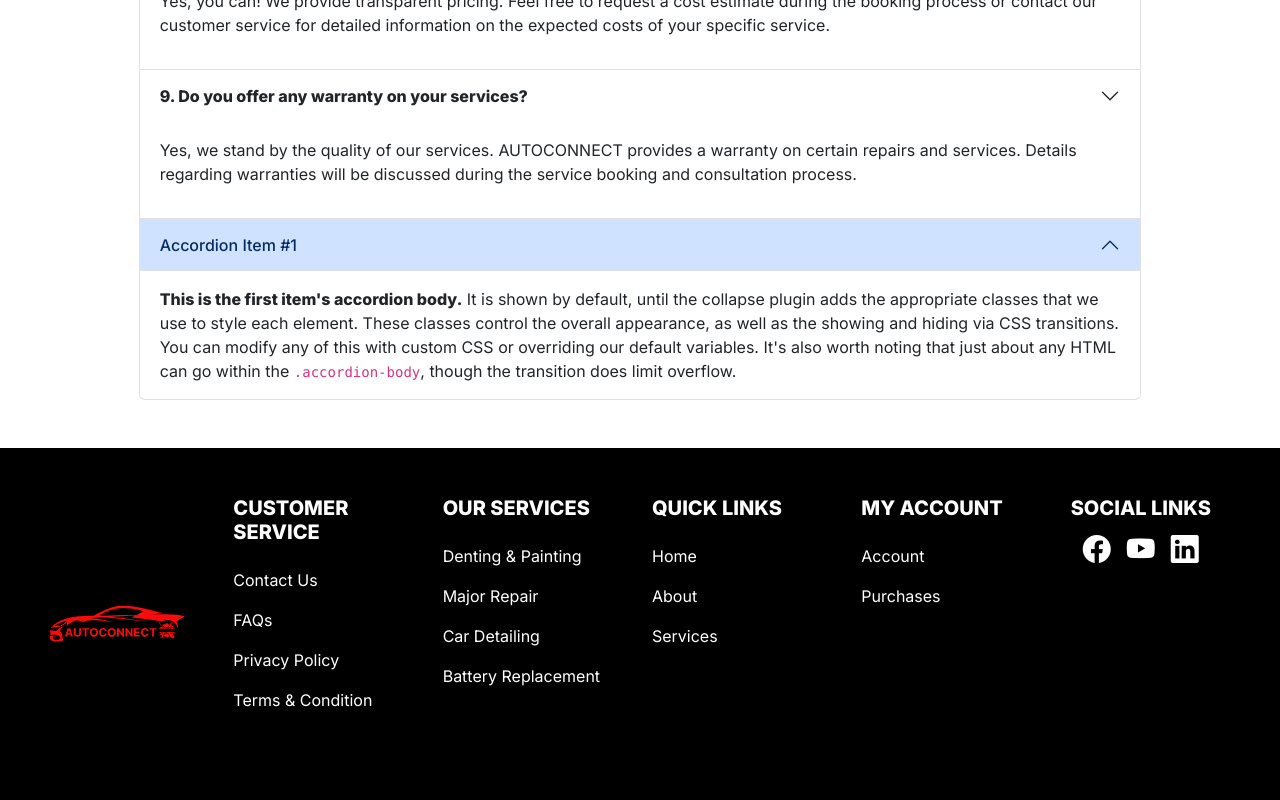
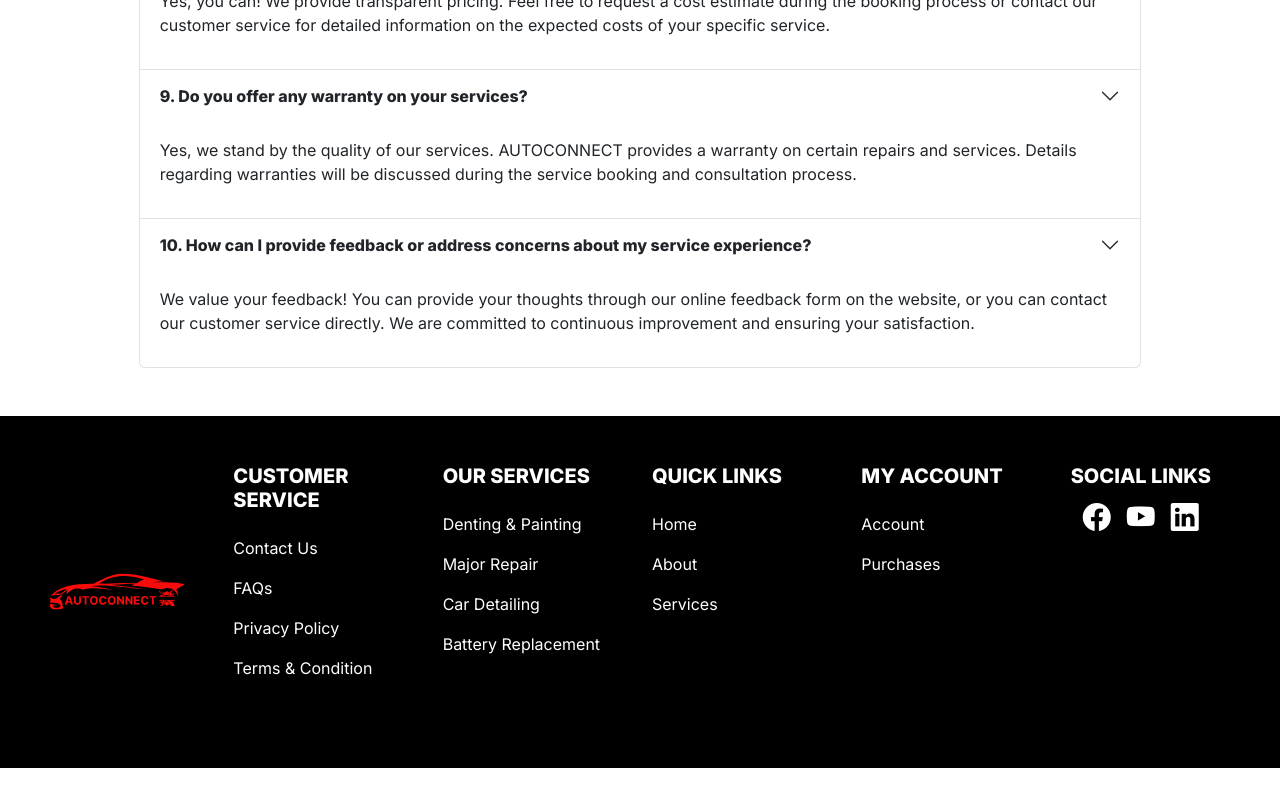
Before and after one commit to jaspherbagor/AutoConnect, a React (Create React App) app in the folder front-end/: page /faqs in a window 1280 px wide. Shown: the part 1113-1913 px from the top of the page. After the commit the page ends 1881 px from the top, so only its background shows below. Built offline with nearby package versions, Linux system fonts and the light colour scheme.

Commit message:
updated the accordion item 10

```diff
--- a/front-end/src/components/pages/client/faqs.jsx
+++ b/front-end/src/components/pages/client/faqs.jsx
@@ -126,13 +126,13 @@ const Faqs = () => {
 
             <div class="accordion-item">
               <h2 class="accordion-header">
-                <button class="accordion-button fw-medium" type="button" data-bs-toggle="collapse" data-bs-target="#faq-Ten" aria-expanded="true" aria-controls="faq-Ten">
-                  Accordion Item #1
+                <button class="accordion-button collapsed fw-bold" type="button" data-bs-toggle="collapse" data-bs-target="#faq-Ten" aria-expanded="true" aria-controls="faq-Ten">
+                  10. How can I provide feedback or address concerns about my service experience?
                 </button>
               </h2>
               <div id="faq-Ten" class="accordion-collapse collapse show">
                 <div class="accordion-body text-start">
-                  <strong>This is the first item's accordion body.</strong> It is shown by default, until the collapse plugin adds the appropriate classes that we use to style each element. These classes control the overall appearance, as well as the showing and hiding via CSS transitions. You can modify any of this with custom CSS or overriding our default variables. It's also worth noting that just about any HTML can go within the <code>.accordion-body</code>, though the transition does limit overflow.
+                  <p>We value your feedback! You can provide your thoughts through our online feedback form on the website, or you can contact our customer service directly. We are committed to continuous improvement and ensuring your satisfaction.</p>
                 </div>
               </div>
             </div>
```
